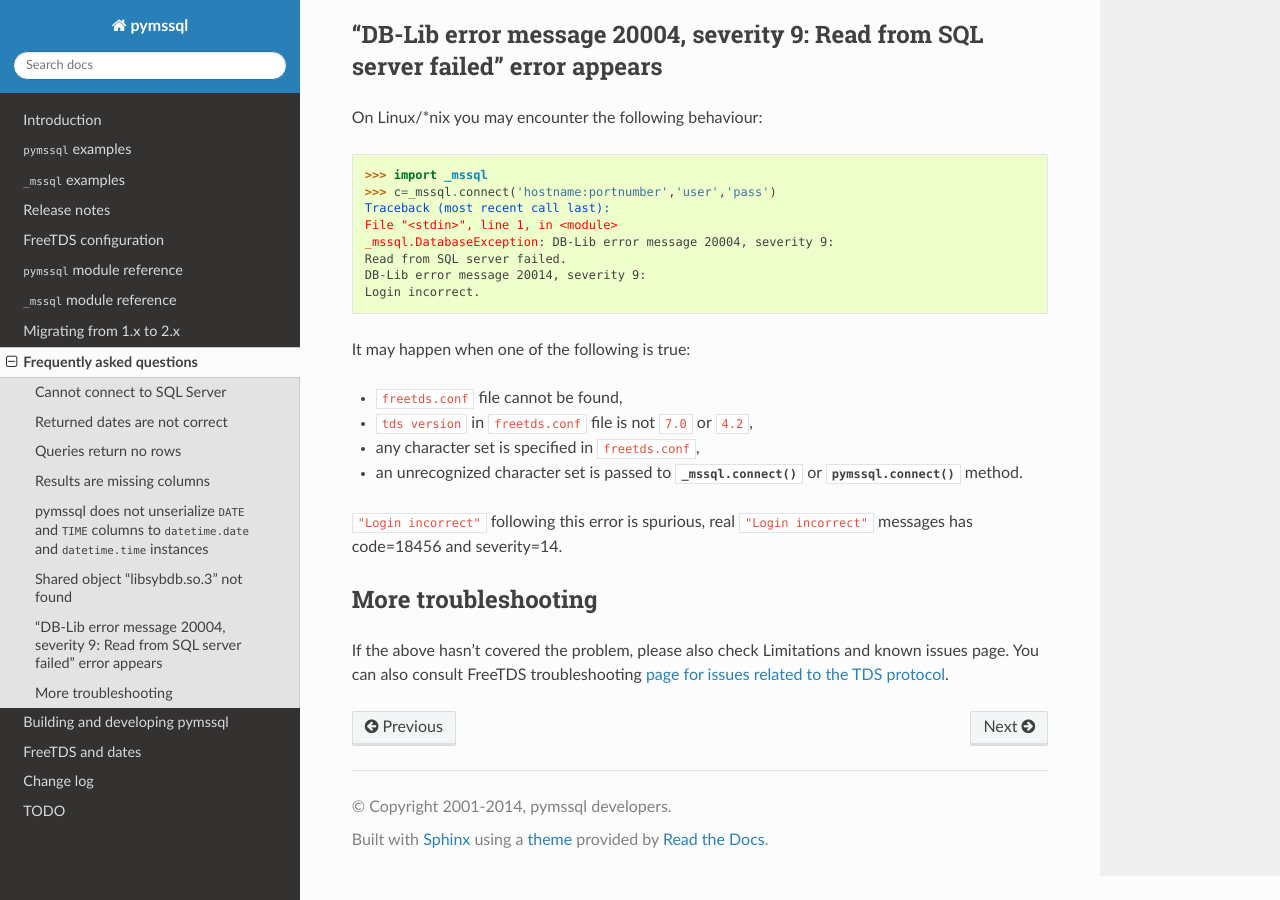
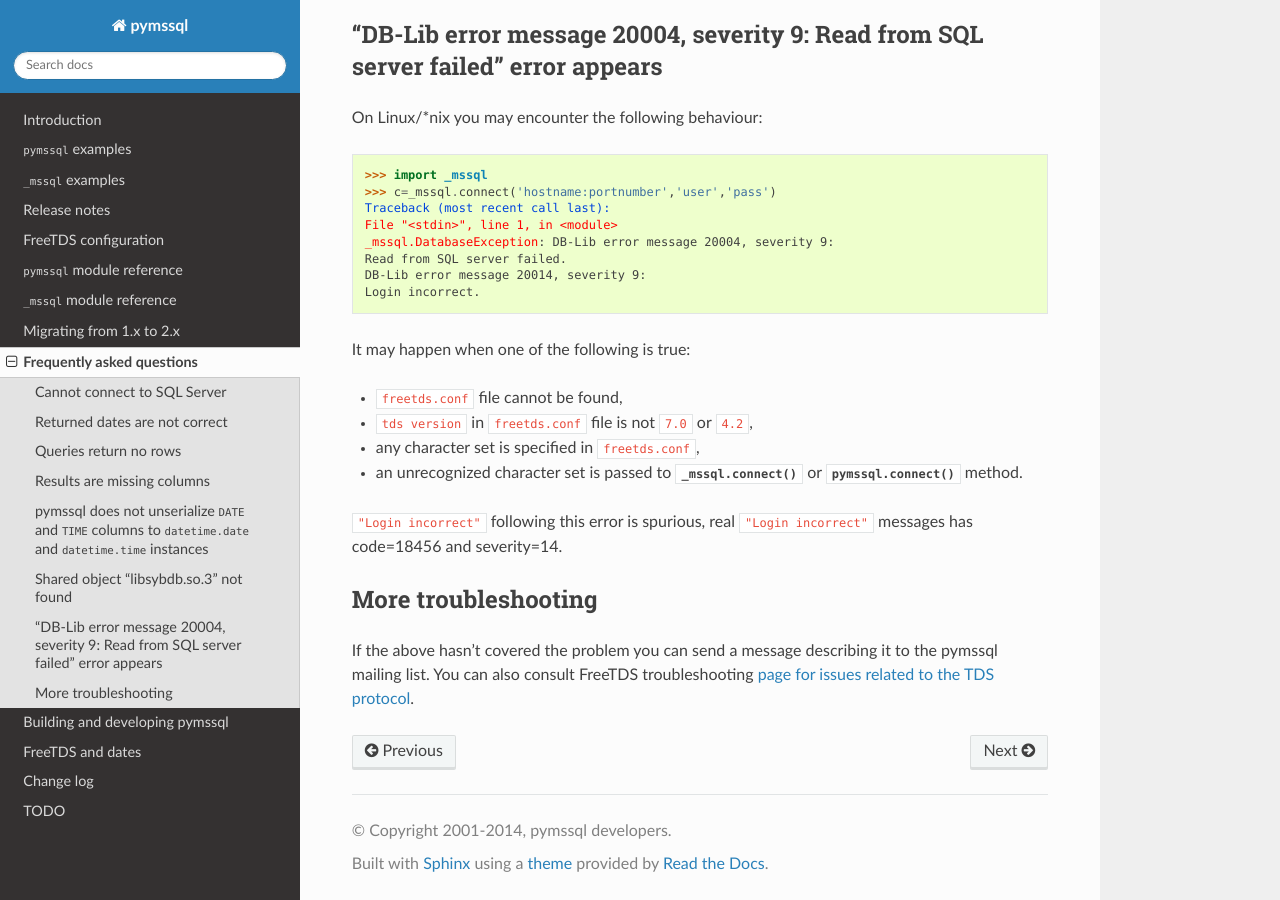
Before and after one commit to pymssql/pymssql, a Sphinx documentation site: the page built from docs/faq.rst, in a window 1280 px wide and 900 px high, scrolled down 6110 px. Built offline with Sphinx 7.4.7 and the Read the Docs theme 2.0.0, drawn with Linux system fonts in a browser that asks for light colours.

Commit message:
docs: Small updates.

```diff
--- a/docs/faq.rst
+++ b/docs/faq.rst
@@ -329,8 +329,8 @@ incorrect"`` messages has code=18456 and severity=14.
 More troubleshooting
 ====================
 
-If the above hasn't covered the problem, please also check Limitations and
-known issues page. You can also consult FreeTDS troubleshooting `page for issues
-related to the TDS protocol`_.
+If the above hasn't covered the problem you can send a message describing it to
+the pymssql mailing list. You can also consult FreeTDS troubleshooting `page for
+issues related to the TDS protocol`_.
 
 .. _page for issues related to the TDS protocol: http://www.freetds.org/userguide/troubleshooting.htm
--- a/docs/ref/_mssql.rst
+++ b/docs/ref/_mssql.rst
@@ -60,10 +60,6 @@ Functions
     :param str user: Database user to connect as
 
     :param str password: User's password
-
-    :param bool trusted: Boolean value signalling whether to use Windows
-                         Integrated Authentication to connect instead of SQL
-                         authentication with user and password (Windows only)
 
     :param str charset: Character set name to set for the connection.
 
```
